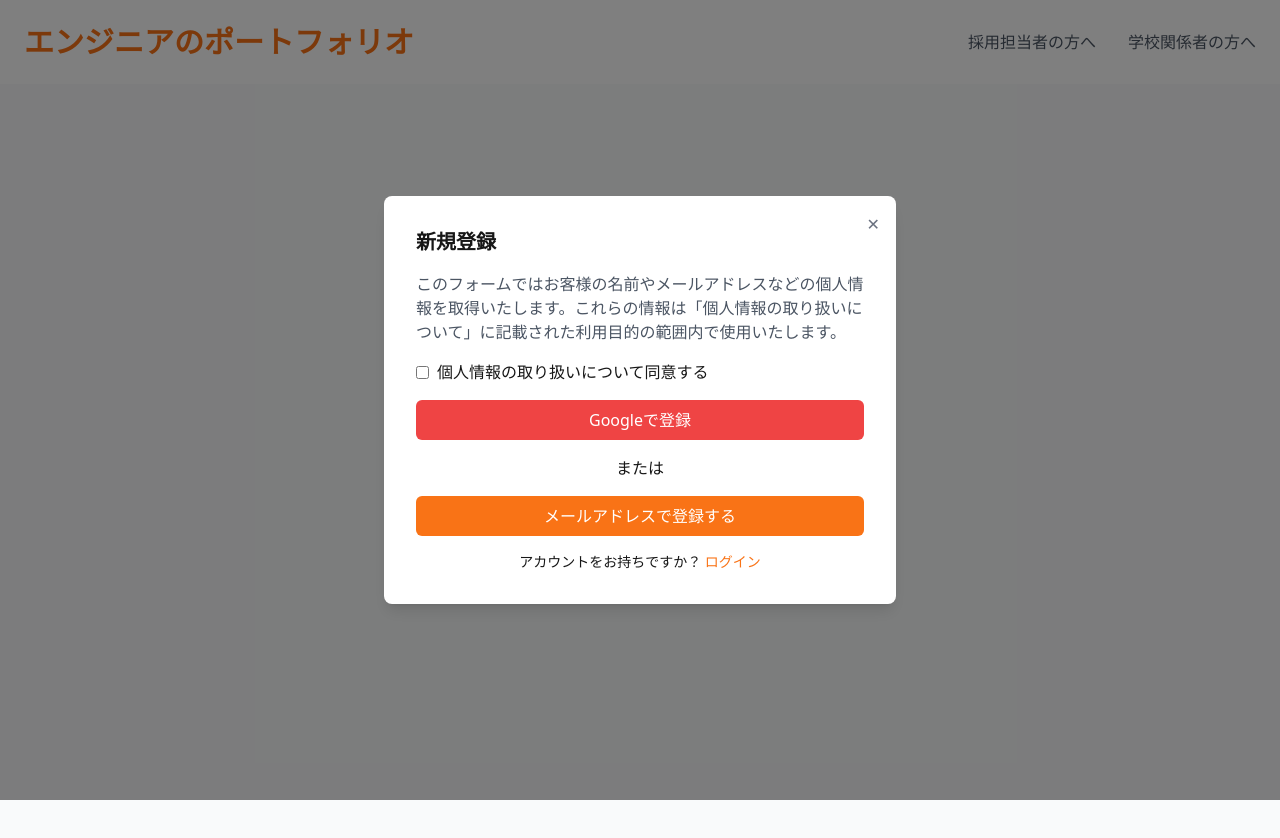
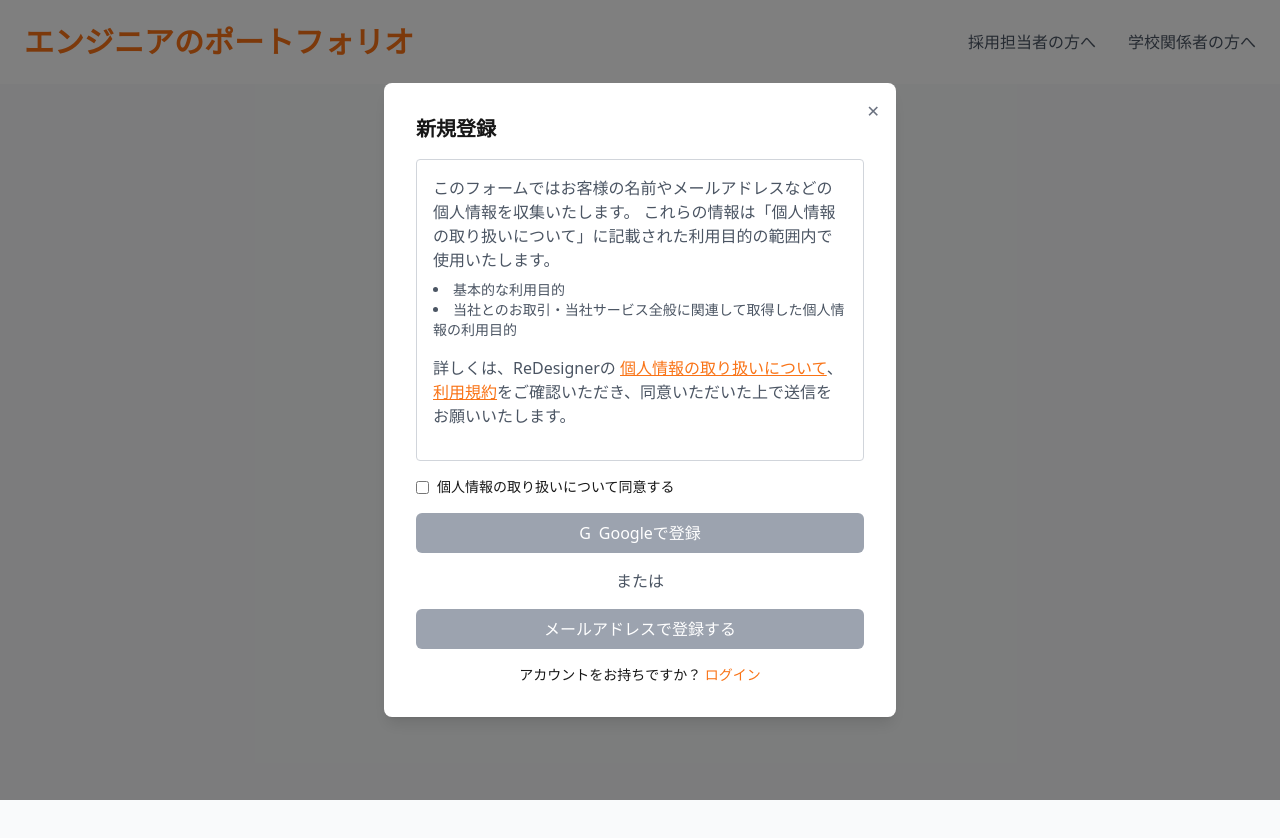
Before and after one commit to tomizawakenshin/Portfolio_Platform, a Next.js app in the folder frontend/: page / in a window 1280 px wide. Both pictures are taken after a click on the button "無料ではじめる". Shown: the top 838 px of the page. Built offline with nearby package versions, Linux system fonts and the light colour scheme.

Commit message:
「メールアドレスで登録する」のレイアウト（仮）が完成

```diff
--- /dev/null
+++ b/frontend/app/components/EmailSignUpModal.tsx
@@ -0,0 +1,59 @@
+import { FC } from "react";
+
+interface EmailSignUpModalProps {
+    isOpen: boolean;
+    onClose: () => void;
+}
+
+const EmailSignUpModal: FC<EmailSignUpModalProps> = ({ isOpen, onClose }) => {
+    if (!isOpen) return null;
+
+    const handleOverlayClick = () => {
+        onClose();
+    };
+
+    const handleModalContentClick = (e: React.MouseEvent<HTMLDivElement>) => {
+        e.stopPropagation();
+    };
+
+    return (
+        <div
+            className="fixed inset-0 flex items-center justify-center bg-black bg-opacity-50"
+            onClick={handleOverlayClick}
+        >
+            <div
+                className="bg-white p-8 rounded-lg shadow-lg max-w-lg w-full relative"
+                onClick={handleModalContentClick}
+            >
+                <button
+                    className="absolute top-4 right-4 text-gray-500 hover:text-gray-700"
+                    onClick={onClose}
+                >
+                    &#10005;
+                </button>
+                <h2 className="text-xl font-bold mb-4">メールアドレスで登録</h2>
+                <input
+                    type="email"
+                    placeholder="メールアドレス"
+                    className="w-full p-2 mb-4 border border-gray-300 rounded"
+                />
+                <input
+                    type="password"
+                    placeholder="パスワード (8文字以上・半角英数字のみ)"
+                    className="w-full p-2 mb-4 border border-gray-300 rounded"
+                />
+                <button className="w-full py-2 bg-orange-500 text-white rounded-md hover:bg-orange-600">
+                    登録する
+                </button>
+                <button
+                    className="w-full py-2 mt-4 text-red-500"
+                    onClick={onClose}
+                >
+                    戻る
+                </button>
+            </div>
+        </div>
+    );
+};
+
+export default EmailSignUpModal;
--- a/frontend/app/components/SignUpModal.tsx
+++ b/frontend/app/components/SignUpModal.tsx
@@ -1,31 +1,34 @@
 // components/SignUpModal.tsx
-import { FC } from "react";
+import { FC, useState } from "react";
 
 interface SignUpModalProps {
     isOpen: boolean;
     onClose: () => void;
-    onLoginClick: () => void;  // ログインボタンをクリックしたときのハンドラを追加
+    onLoginClick: () => void; // ログインボタンをクリックしたときのハンドラ
+    onEmailSignUpClick: () => void; // メールアドレスで登録するボタンをクリックしたときのハンドラ
 }
 
-const SignUpModal: FC<SignUpModalProps> = ({ isOpen, onClose, onLoginClick }) => {
+const SignUpModal: FC<SignUpModalProps> = ({ isOpen, onClose, onLoginClick, onEmailSignUpClick }) => {
+    const [isAgreed, setIsAgreed] = useState(false);
+
     if (!isOpen) return null;
 
     const handleOverlayClick = () => {
-        onClose();  // モーダルの外側をクリックした時に閉じる
+        onClose();
     };
 
     const handleModalContentClick = (e: React.MouseEvent<HTMLDivElement>) => {
-        e.stopPropagation();  // モーダル内をクリックした場合は閉じないようにする
+        e.stopPropagation();
     };
 
     return (
         <div
             className="fixed inset-0 flex items-center justify-center bg-black bg-opacity-50"
-            onClick={handleOverlayClick}  // 背景のクリックで閉じる
+            onClick={handleOverlayClick}
         >
             <div
                 className="bg-white p-8 rounded-lg shadow-lg max-w-lg w-full relative"
-                onClick={handleModalContentClick}  // モーダル内のクリックは閉じない
+                onClick={handleModalContentClick}
             >
                 <button
                     className="absolute top-4 right-4 text-gray-500 hover:text-gray-700"
@@ -34,20 +37,41 @@ const SignUpModal: FC<SignUpModalProps> = ({ isOpen, onClose, onLoginClick }) =>
                     &#10005;
                 </button>
                 <h2 className="text-xl font-bold mb-4">新規登録</h2>
-                <p className="text-gray-600 mb-4">
-                    このフォームではお客様の名前やメールアドレスなどの個人情報を取得いたします。これらの情報は「個人情報の取り扱いについて」に記載された利用目的の範囲内で使用いたします。
-                </p>
-                <div className="mb-4">
-                    <label className="flex items-center space-x-2">
-                        <input type="checkbox" className="form-checkbox" />
-                        <span>個人情報の取り扱いについて同意する</span>
+                <div className="border border-gray-300 p-4 rounded mb-4">
+                    <p className="text-gray-600 mb-4">
+                        このフォームではお客様の名前やメールアドレスなどの個人情報を収集いたします。
+                        これらの情報は「個人情報の取り扱いについて」に記載された利用目的の範囲内で使用いたします。
+                        <ul className="list-disc list-inside text-sm mt-2 mb-4">
+                            <li>基本的な利用目的</li>
+                            <li>当社とのお取引・当社サービス全般に関連して取得した個人情報の利用目的</li>
+                        </ul>
+                        詳しくは、ReDesignerの <a href="#" className="text-orange-500 underline">個人情報の取り扱いについて</a>、
+                        <a href="#" className="text-orange-500 underline">利用規約</a>をご確認いただき、同意いただいた上で送信をお願いいたします。
+                    </p>
+                </div>
+                <div className="flex items-center mb-4 cursor-pointer">
+                    <label className="flex items-center">
+                        <input
+                            type="checkbox"
+                            className="form-checkbox cursor-pointer"
+                            checked={isAgreed}
+                            onChange={(e) => setIsAgreed(e.target.checked)}
+                        />
+                        <span className="ml-2 text-sm cursor-pointer">個人情報の取り扱いについて同意する</span>
                     </label>
                 </div>
-                <button className="bg-red-500 text-white w-full py-2 rounded-md hover:bg-red-600">
-                    Googleで登録
+                <button
+                    className={`w-full py-2 rounded-md flex items-center justify-center mb-4 ${isAgreed ? "bg-red-500 hover:bg-red-600" : "bg-gray-400 cursor-not-allowed"
+                        } text-white`}
+                    disabled={!isAgreed}
+                >
+                    <span className="mr-2">G</span>Googleで登録
                 </button>
-                <div className="text-center my-4">または</div>
-                <button className="bg-orange-500 text-white w-full py-2 rounded-md hover:bg-orange-600">
+                <div className="text-center mb-4 text-gray-600">または</div>
+                <button
+                    className={`text-white w-full py-2 rounded-md ${isAgreed ? "bg-orange-500 hover:bg-orange-600" : "bg-gray-400 cursor-not-allowed"}`}
+                    onClick={onEmailSignUpClick} // メールアドレスで登録するボタンのクリック時に呼び出す
+                >
                     メールアドレスで登録する
                 </button>
                 <div className="text-center mt-4 text-sm">
@@ -55,7 +79,7 @@ const SignUpModal: FC<SignUpModalProps> = ({ isOpen, onClose, onLoginClick }) =>
                     <a
                         href="#"
                         className="text-orange-500 hover:underline"
-                        onClick={onLoginClick}  // ログインボタンのクリック時に呼び出す
+                        onClick={onLoginClick} // ログインボタンのクリック時に呼び出す
                     >
                         ログイン
                     </a>
--- a/frontend/app/page.tsx
+++ b/frontend/app/page.tsx
@@ -5,10 +5,12 @@ import Header from "./components/Header";
 import MainContent from "./components/MainContent";
 import SignUpModal from "./components/SignUpModal";
 import LoginModal from "./components/LoginModal";
+import EmailSignUpModal from "./components/EmailSignUpModal";
 
 export default function Home() {
   const [isModalOpen, setIsModalOpen] = useState(false);       // サインアップモーダル
   const [isLoginModalOpen, setIsLoginModalOpen] = useState(false); // ログインモーダル
+  const [isEmailSignUpModalOpen, setIsEmailSignUpModalOpen] = useState(false); // 新しいメールサインアップモーダル
 
   const openSignUpModal = () => {
     setIsModalOpen(true);
@@ -37,6 +39,15 @@ export default function Home() {
     openSignUpModal();
   }
 
+  const openEmailSignUpModal = () => {
+    setIsEmailSignUpModalOpen(true);
+    closeSignUpModal();
+  };
+
+  const closeEmailSignUpModal = () => {
+    setIsEmailSignUpModalOpen(false);
+  };
+
   return (
     <div className="font-sans">
       {/* Header */}
@@ -53,6 +64,7 @@ export default function Home() {
         isOpen={isModalOpen}
         onClose={closeSignUpModal}
         onLoginClick={handleSwitchToLogin} // ログインボタンがクリックされたときのハンドラ
+        onEmailSignUpClick={openEmailSignUpModal} // メールサインアップボタンを追加
       />
 
       {/* Login Modal */}
@@ -61,6 +73,10 @@ export default function Home() {
         onClose={closeLoginModal}
         onSignUpClick={handleSwitchToSignUp}
       />
+      <EmailSignUpModal
+        isOpen={isEmailSignUpModalOpen}
+        onClose={closeEmailSignUpModal}
+      />
     </div>
   );
 }
```
